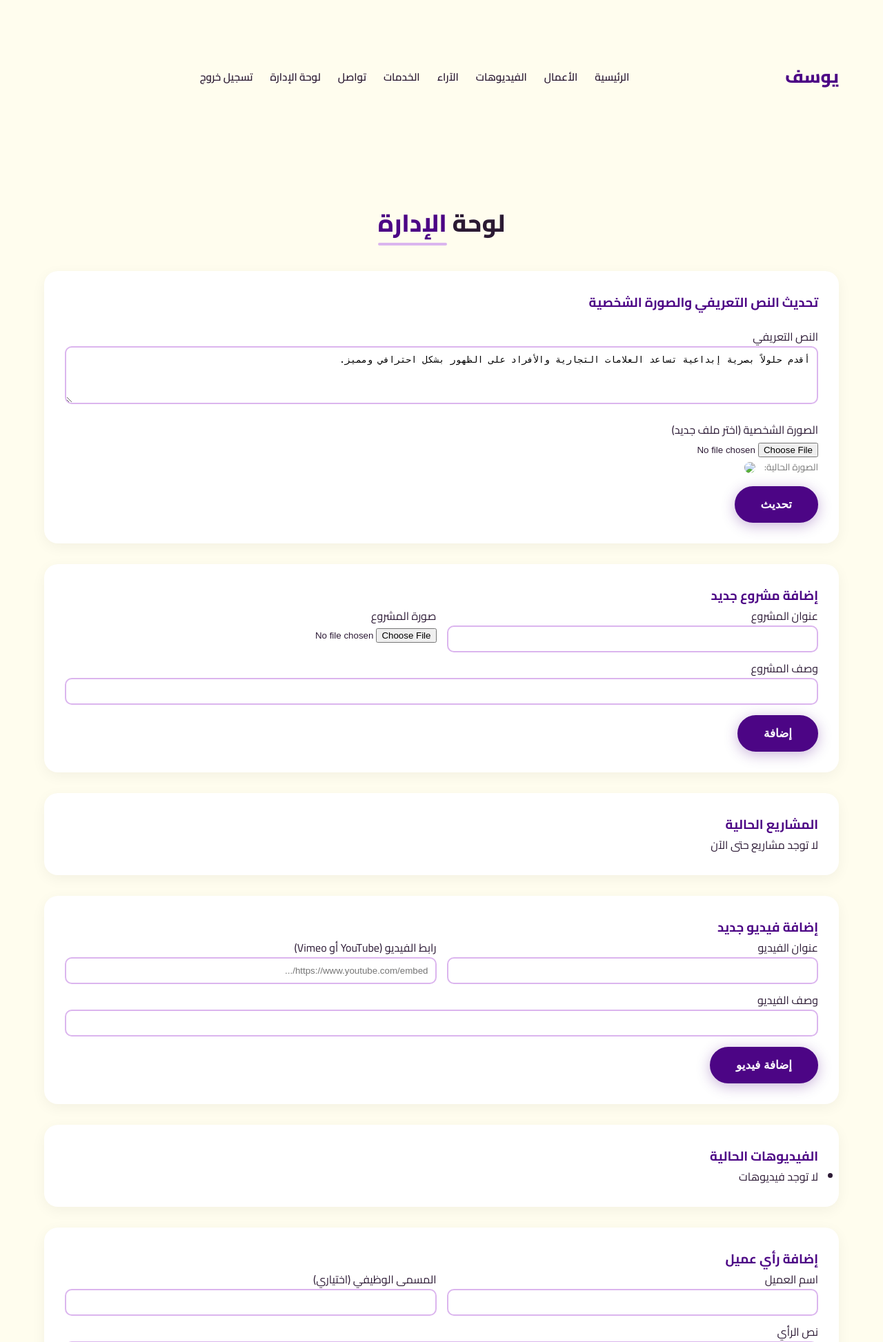
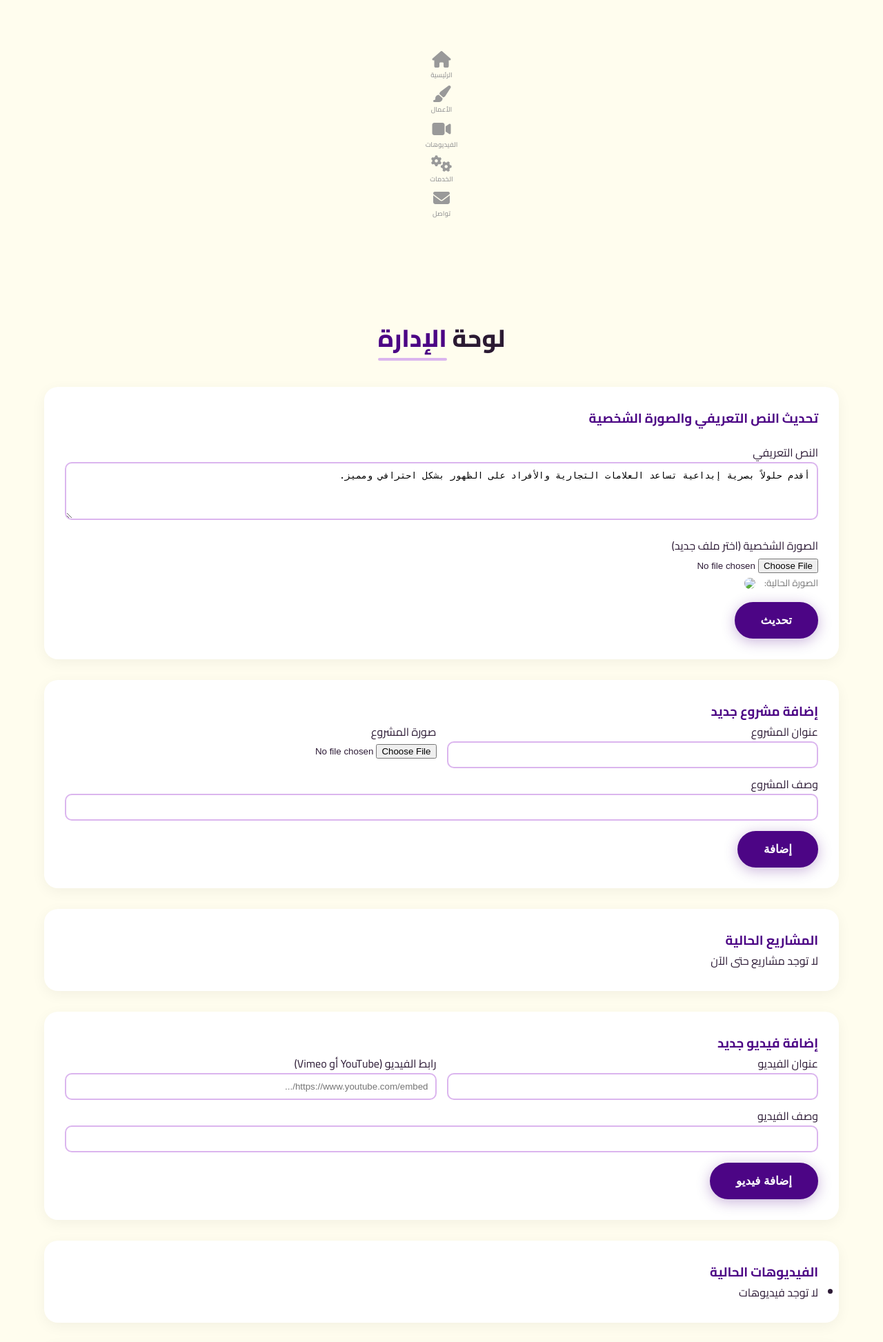
Before and after one commit to il88li/DESIGN, a Flask app: page /admin/dashboard in a window 1280 px wide. Shown: the top 1946 px of the page at 69% size. Run offline with Flask 3, Linux system fonts and the light colour scheme; the visitor is signed in with stand-in values (Sample User, id 1); some libraries are stand-ins or nearby versions.

Commit message:
Update base.html

```diff
--- a/templates/base.html
+++ b/templates/base.html
@@ -2,38 +2,44 @@
 <html lang="ar" dir="rtl">
 <head>
     <meta charset="UTF-8">
-    <meta name="viewport" content="width=device-width, initial-scale=1.0">
-    <title>يوسف - مصمم جرافيك ومونتير فيديو</title>
+    <meta name="viewport" content="width=device-width, initial-scale=1.0, maximum-scale=1.0, user-scalable=yes">
+    <title>يوسف - {% block title %}مصمم جرافيك ومونتير فيديو{% endblock %}</title>
+    <!-- خطوط وأيقونات -->
     <link rel="preconnect" href="https://fonts.googleapis.com">
     <link rel="preconnect" href="https://fonts.gstatic.com" crossorigin>
     <link href="https://fonts.googleapis.com/css2?family=Cairo:wght@300;400;600;700;800&display=swap" rel="stylesheet">
+    <link rel="stylesheet" href="https://cdnjs.cloudflare.com/ajax/libs/font-awesome/6.5.0/css/all.min.css">
     <link rel="stylesheet" href="{{ url_for('static', filename='style.css') }}">
+    {% block extra_css %}{% endblock %}
 </head>
 <body>
-    <nav class="navbar">
-        <div class="container nav-container">
-            <a href="/" class="logo">يوسف</a>
-            <ul class="nav-links">
-                <li><a href="/#home">الرئيسية</a></li>
-                <li><a href="/#portfolio">الأعمال</a></li>
-                <li><a href="/#videos">الفيديوهات</a></li>
-                <li><a href="/#testimonials">الآراء</a></li>
-                <li><a href="/#services">الخدمات</a></li>
-                <li><a href="/#contact">تواصل</a></li>
-                {% if session.logged_in %}
-                    <li><a href="{{ url_for('admin_dashboard') }}">لوحة الإدارة</a></li>
-                    <li><a href="{{ url_for('admin_logout') }}">تسجيل خروج</a></li>
-                {% else %}
-                    <li><a href="{{ url_for('admin_login') }}">تسجيل الدخول</a></li>
-                {% endif %}
-            </ul>
-            <div class="hamburger">
-                <span></span><span></span><span></span>
-            </div>
-        </div>
+
+    <!-- ===== شريط التنقل الدائري الشفاف العائم ===== -->
+    <nav class="navbar-glass" id="navbarGlass">
+        <a href="{{ url_for('home') }}" class="nav-item {% if request.endpoint == 'home' %}active{% endif %}">
+            <i class="fas fa-home"></i>
+            <span>الرئيسية</span>
+        </a>
+        <a href="{{ url_for('portfolio_page') }}" class="nav-item {% if request.endpoint == 'portfolio_page' %}active{% endif %}">
+            <i class="fas fa-paint-brush"></i>
+            <span>الأعمال</span>
+        </a>
+        <a href="{{ url_for('videos_page') }}" class="nav-item {% if request.endpoint == 'videos_page' %}active{% endif %}">
+            <i class="fas fa-video"></i>
+            <span>الفيديوهات</span>
+        </a>
+        <a href="{{ url_for('services_page') }}" class="nav-item {% if request.endpoint == 'services_page' %}active{% endif %}">
+            <i class="fas fa-cogs"></i>
+            <span>الخدمات</span>
+        </a>
+        <a href="{{ url_for('contact_page') }}" class="nav-item {% if request.endpoint == 'contact_page' %}active{% endif %}">
+            <i class="fas fa-envelope"></i>
+            <span>تواصل</span>
+        </a>
     </nav>
 
-    <main>
+    <!-- ===== المحتوى الرئيسي ===== -->
+    <main class="main-content">
         {% with messages = get_flashed_messages(with_categories=true) %}
             {% if messages %}
                 <div class="flash-messages">
@@ -44,21 +50,17 @@
             {% endif %}
         {% endwith %}
 
-        {% block content %}
-        {% endblock %}
+        {% block content %}{% endblock %}
     </main>
 
+    <!-- ===== تذييل ===== -->
     <footer>
         <div class="container">
-            <p>© 2026 يوسف - جميع الحقوق محفوظة. صمم بكل ❤️ لخدمتك.</p>
+            <p>© 2026 يوسف - جميع الحقوق محفوظة. صمم بكل ❤️</p>
         </div>
     </footer>
 
-    <script>
-        // قائمة التنقل للجوال
-        document.querySelector('.hamburger').addEventListener('click', function() {
-            document.querySelector('.nav-links').classList.toggle('active');
-        });
-    </script>
+    <script src="{{ url_for('static', filename='script.js') }}"></script>
+    {% block extra_js %}{% endblock %}
 </body>
 </html>
```
